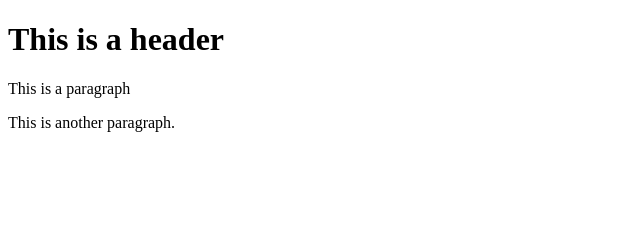
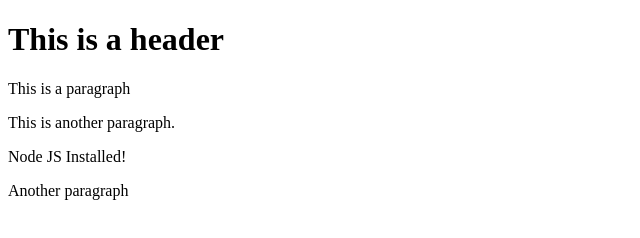
Before and after one commit to beckycb78/git-test, a website: page index.html in a window 1280 px wide. Shown: the whole page, without its empty margins (0-640 px from the left). Drawn offline with Linux system fonts and the light colour scheme.

Commit message:
Using NPM

```diff
--- a/index.html
+++ b/index.html
@@ -4,5 +4,7 @@
         <h1>This is a header</h1>
         <p>This is a paragraph</p>
         <p>This is another paragraph.</p>
+        <p>Node JS Installed!</p>
+        <p>Another paragraph</p>
     </body>
 </html>
```
Also changed, not shown: package.json (added, +22 -0 lines), 2 other files.
